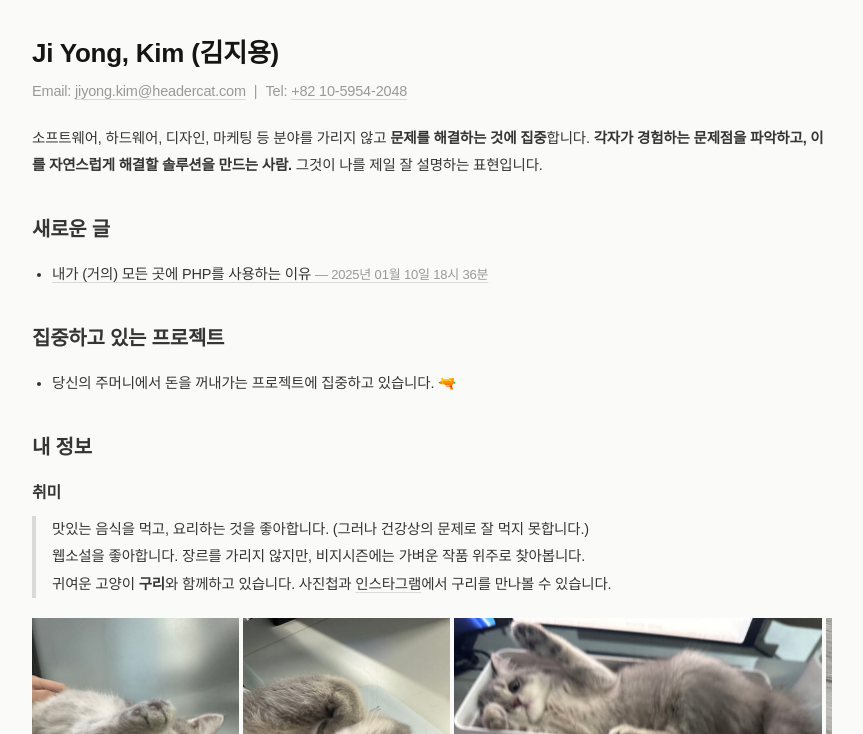
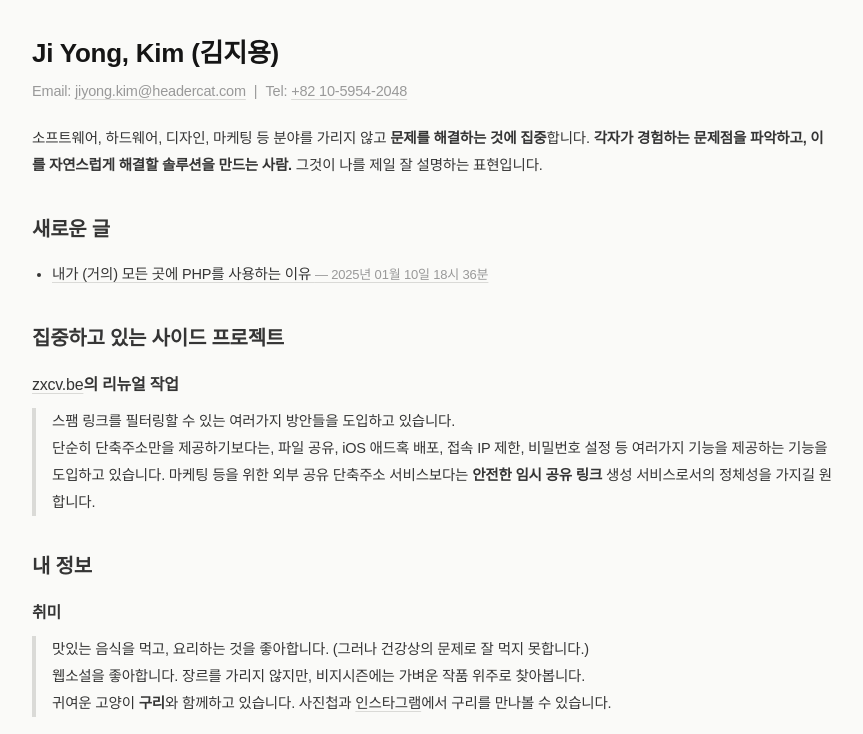
Before and after one commit to nemorize/nemorize, an Eleventy site: page src/index.md in a window 1280 px wide. Shown: the part 59-793 px from the top of the page, without its empty margins (208-1071 px from the left). Built offline with nearby package versions, Linux system fonts and the light colour scheme; Eleventy itself is replaced by a stand-in of ours; files that its build step writes are made by us from their sources; a web font is replaced by a local one.

Commit message:
feat(docs): add zxcv.be side project

```diff
--- a/src/index.md
+++ b/src/index.md
@@ -22,8 +22,12 @@ pagination:
 * <a href="{{ post.url }}"> {{ post.data.title }} <time>— {{ post.date | date }}</time></a>
 {% endfor %}
 
-## 집중하고 있는 프로젝트
-* 당신의 주머니에서 돈을 꺼내가는 프로젝트에 집중하고 있습니다. 🔫
+## 집중하고 있는 사이드 프로젝트
+
+#### <a href="https://zxcv.be" target="_blank">zxcv.be</a>의 리뉴얼 작업
+> 스팸 링크를 필터링할 수 있는 여러가지 방안들을 도입하고 있습니다.<br />
+> 단순히 단축주소만을 제공하기보다는, 파일 공유, iOS 애드혹 배포, 접속 IP 제한, 비밀번호 설정 등 여러가지 기능을 제공하는 기능을 도입하고 있습니다.
+> 마케팅 등을 위한 외부 공유 단축주소 서비스보다는 **안전한 임시 공유 링크** 생성 서비스로서의 정체성을 가지길 원합니다.
 
 ## 내 정보
 
```
